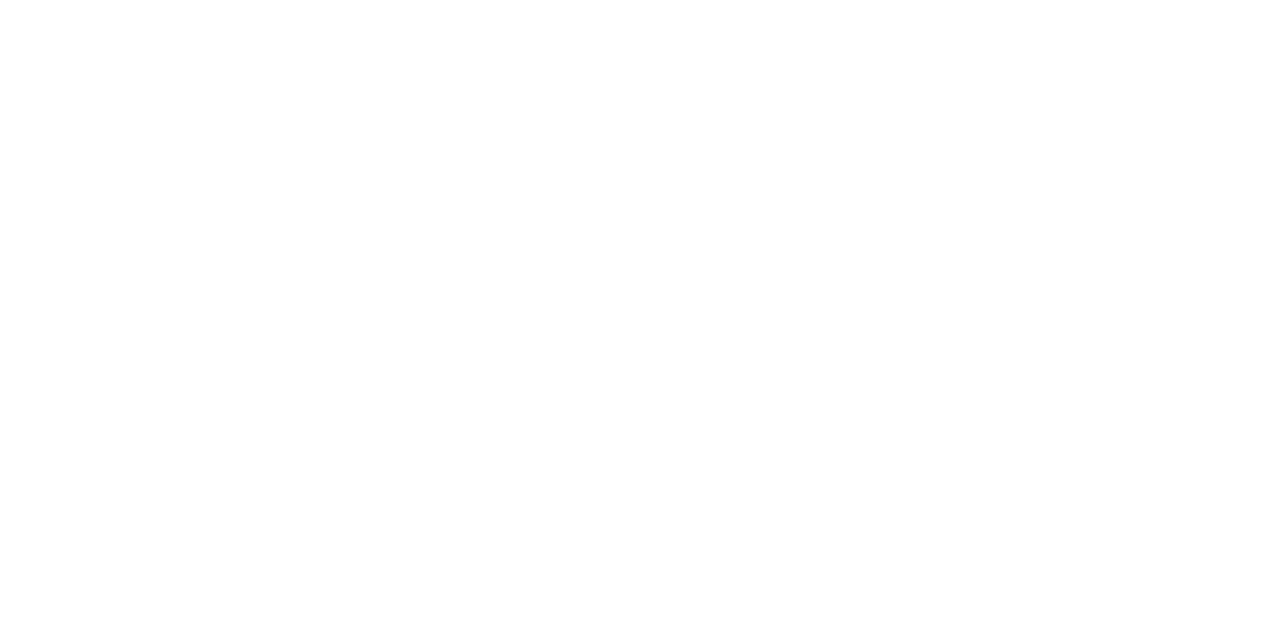
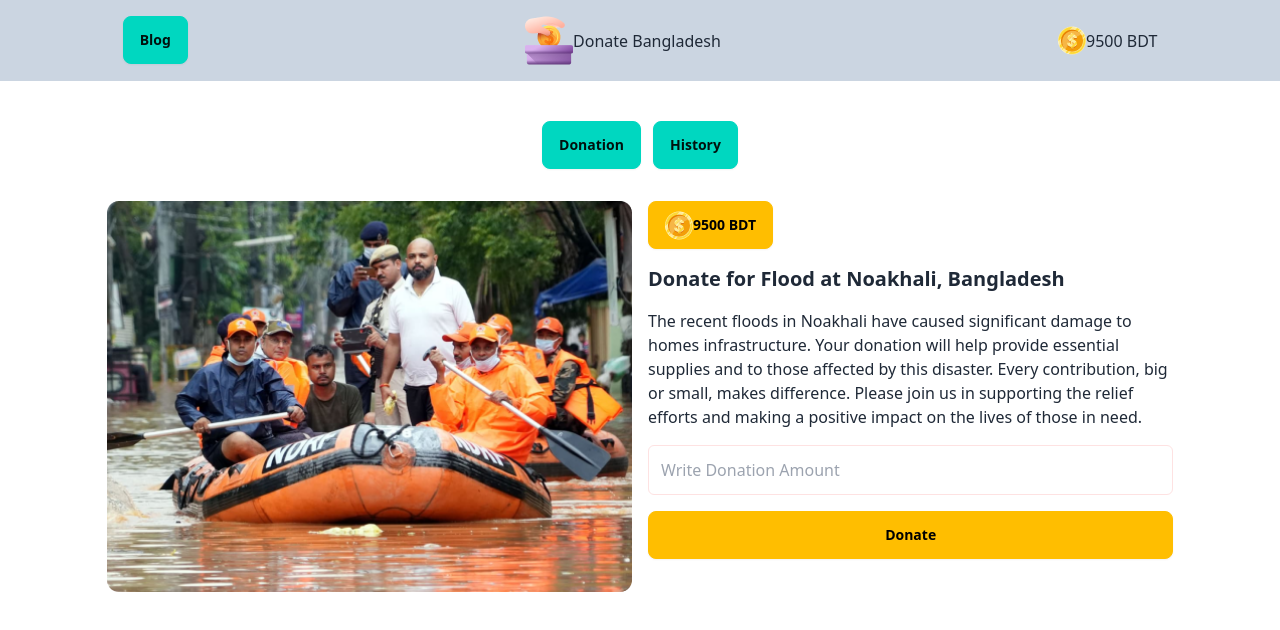
Before and after one commit to semul1997/assignment-04, a plain HTML site: page index.html in a window 1280 px wide. Drawn offline with nearby package versions, Linux system fonts and the light colour scheme.

Commit message:
added navbar

```diff
--- a/index.html
+++ b/index.html
@@ -1,5 +1,5 @@
 <!DOCTYPE html>
-<html lang="en">
+<html lang="en" data-theme = "light">
 <head>
     <meta charset="UTF-8">
     <meta name="viewport" content="width=device-width, initial-scale=1.0">
@@ -24,6 +24,49 @@
 
 </head>
 <body>
+  <header class="">
+    <nav class=" w-full bg-slate-300 ">
+      <div class="w-5/6 mx-auto p-4 ">
+        <ul class="flex justify-between">
+          <li><button class="btn btn-accent ">Blog</button></li>
+          <li class="flex items-center">
+            <img src="./assets/logo.png" alt="">
+            <p>Donate Bangladesh</p>
+          </li>
+          <li class="flex items-center">
+            <img src="./assets/coin.png" alt="">
+            <p>  <span id="remaining-balance">9500</span> BDT</p>
+          </li>
+        </ul>
+      </div>
+    </nav>
+    <div class="history-donation  flex justify-center gap-3 mt-10 ">
+      <button class="btn btn-accent ">Donation</button>
+      <button class="btn btn-accent ">History</button>
+    </div>
+  </header>
+  <main class="w-5/6 mx-auto">
+    <!-- for Noakhali -->
+    <div class="flex gap-4 justify-between my-8">
+      <div class="w-1/2">
+        <img class="w-full" src="./assets/noakhali.png" alt="">
+      </div>
+      <div class="w-1/2 space-y-4">
+        <button class="btn btn-warning">
+          <div class="flex items-center">
+            <img src="./assets/coin.png" alt="">
+            <p><span id="remaining-balance">9500</span> BDT</p>
+          </div>
+        </button>
+        <h1 class="text-xl font-semibold">Donate for Flood at Noakhali, Bangladesh</h1>
+        <p> The recent floods in Noakhali have caused significant damage to homes  infrastructure. Your donation will help provide essential supplies and  to those affected by this disaster. Every contribution, big or small, makes  difference. Please join us in supporting the relief efforts and making a positive impact on the lives of those in need.</p>
+        <input class="w-full border border-red-100 p-3 rounded-md" type="text" placeholder="Write Donation Amount">
+        <button class="btn btn-warning w-full">Donate</button>
+      </div>
+    </div>
+    <div class="feni"></div>
+    <div class="quota-injured"></div>
+  </main>
 
 </body>
 </html>
```
